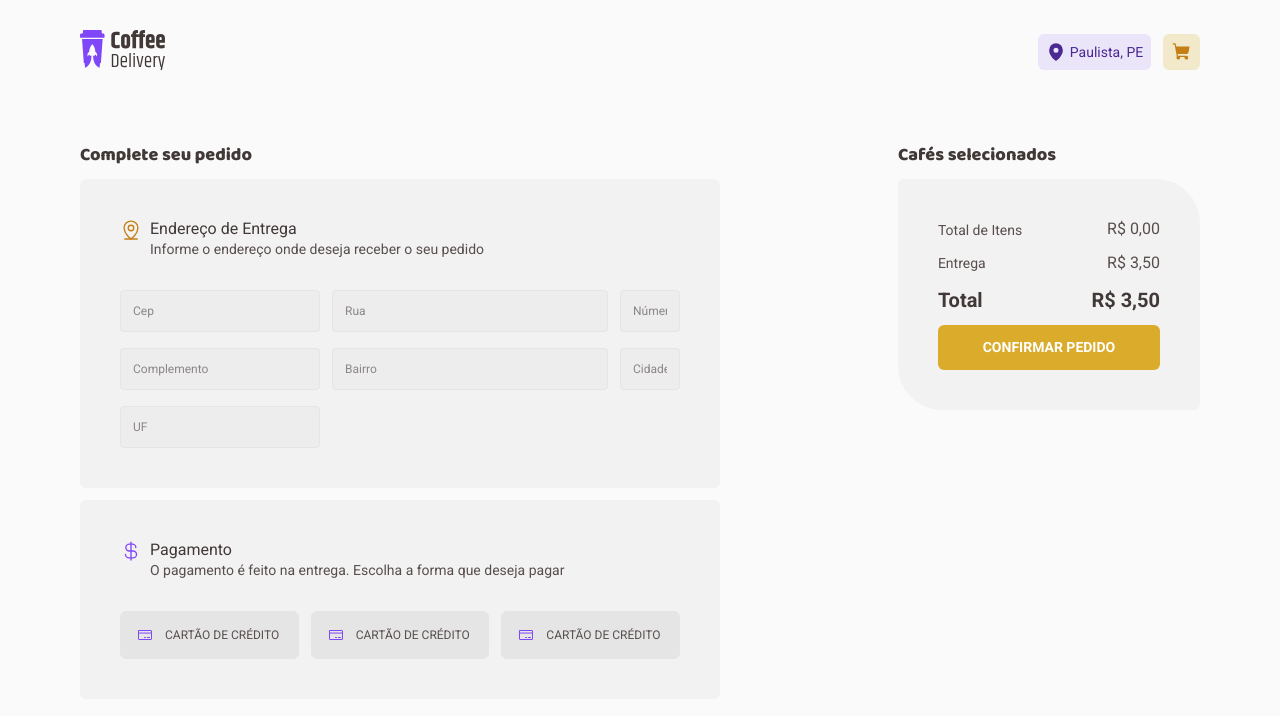
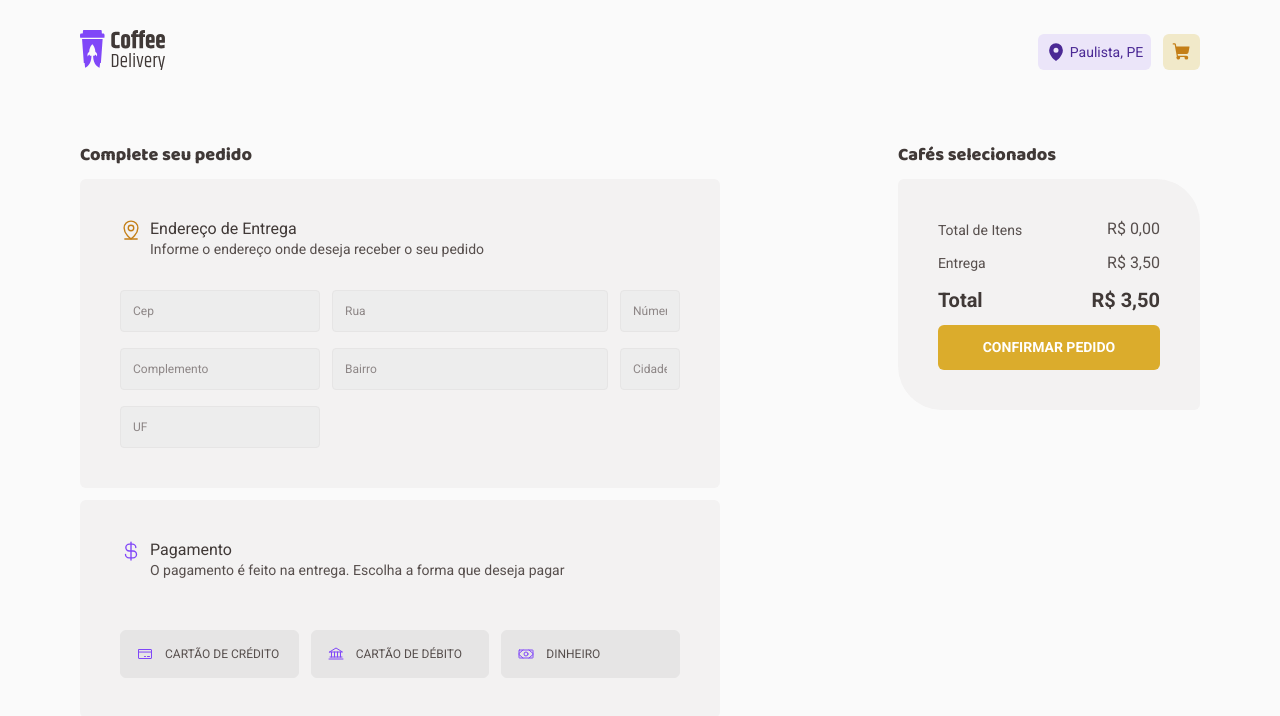
Before and after one commit to fabiomrm/coffee-delivery, a React (Vite) app in the folder frontend/: page /checkout in a window 1280 px wide. Shown: the top 716 px of the page. Built offline with nearby package versions, Linux system fonts and the light colour scheme.

Commit message:
commit final desafio 02 coffee delivery

```diff
--- a/frontend/src/components/PaymentMethodInput/index.tsx
+++ b/frontend/src/components/PaymentMethodInput/index.tsx
@@ -1,11 +1,25 @@
-import { PaymentMethodInputContainer } from "./styles";
+import { PaymentMethodInputContainer, ContentContainer } from "./styles";
 import { CreditCard } from "phosphor-react";
+import { forwardRef, InputHTMLAttributes } from "react";
 
-export function PaymentMethodInput() {
+interface PaymentMethodInputProps extends InputHTMLAttributes<HTMLInputElement> {
+  id: string;
+  icon: React.ReactNode;
+  label: string;
+  value: string;
+}
+
+
+export const PaymentMethodInput = forwardRef<HTMLInputElement, PaymentMethodInputProps>(({ id, icon, label, ...props }, ref) => {
   return (
     <PaymentMethodInputContainer>
-      <CreditCard size={16} />
-      Cartão de crédito
+      <input id={id} type="radio" {...props} name="paymentMethod" ref={ref} />
+      <label htmlFor={id}>
+        <ContentContainer>
+          {icon}
+          {label}
+        </ContentContainer>
+      </label>
     </PaymentMethodInputContainer>
   )
-}
+})
--- a/frontend/src/components/PaymentMethodInput/styles.ts
+++ b/frontend/src/components/PaymentMethodInput/styles.ts
@@ -1,7 +1,27 @@
-import styled from "styled-components";
+import styled, { css } from "styled-components";
 
 export const PaymentMethodInputContainer = styled.div`
-  padding: 0 1rem;
+ input {
+  visibility: hidden;
+  appearance: none;
+ }
+
+ input:checked + label div {
+  ${({ theme }) => css`
+    background: ${theme.colors["brand-purple-light"]};
+    border-color: ${theme.colors["brand-purple"]};
+
+    &:hover {
+      background: ${theme.colors["brand-purple-light"]}
+    }
+  `}
+ }
+
+
+`
+
+export const ContentContainer = styled.div`
+ padding: 0 1rem;
   height: 3rem;
   background: ${({ theme }) => theme.colors["base-button"]};
   color: ${({ theme }) => theme.colors["base-text"]};
--- a/frontend/src/pages/Checkout/CompleteOrderForm/PaymentMethodOptions/index.tsx
+++ b/frontend/src/pages/Checkout/CompleteOrderForm/PaymentMethodOptions/index.tsx
@@ -1,12 +1,33 @@
+import { Bank, CreditCard, Money } from "phosphor-react";
 import { PaymentMethodInput } from "../../../../components/PaymentMethodInput";
 import { PaymentMethodOptionsContainer } from "./styles";
+import { useFormContext } from 'react-hook-form'
+
+export const paymentMethods = {
+  credit: {
+    label: "Cartão de crédito",
+    icon: <CreditCard size={16} />
+  },
+  debit: {
+    label: "Cartão de débito",
+    icon: <Bank size={16} />
+  },
+  money: {
+    label: "Dinheiro",
+    icon: <Money size={16} />
+  }
+}
 
 export function PaymentMethodOptions() {
+
+  const { register } = useFormContext()
+
   return (
     <PaymentMethodOptionsContainer>
-      <PaymentMethodInput />
-      <PaymentMethodInput />
-      <PaymentMethodInput />
+      {Object.entries(paymentMethods).map(([key, { label, icon }]) => (
+        <PaymentMethodInput key={label} label={label} icon={icon} value={key} id={key} {...register('paymentMethod')} />
+      ))}
+
     </PaymentMethodOptionsContainer>
   )
 }
--- a/frontend/src/pages/Checkout/index.tsx
+++ b/frontend/src/pages/Checkout/index.tsx
@@ -2,10 +2,18 @@ import { CompleteOrderForm } from "./CompleteOrderForm";
 import { SelectedCoffees } from "./SelectedCoffees";
 import { CheckoutContainer } from "./styles";
 import { useForm, FormProvider } from 'react-hook-form';
+import { useNavigate } from "react-router-dom";
 
 
 export type OrderData = {
   cep: string;
+  street: string;
+  number: string;
+  complement: string;
+  neighborhood: string;
+  city: string;
+  uf: string;
+  paymentMethod: "credit" | "debit" | "money";
 }
 
 type ConfirmOrderData = OrderData;
@@ -13,12 +21,14 @@ type ConfirmOrderData = OrderData;
 
 export function Checkout() {
 
-
+  const navigate = useNavigate();
   const form = useForm<ConfirmOrderData>();
   const { handleSubmit } = form;
 
   function submitForm(data: ConfirmOrderData) {
-    console.log(data)
+    navigate("/confirm", {
+      state: data
+    })
   }
 
 
--- a/frontend/src/pages/Finished/index.tsx
+++ b/frontend/src/pages/Finished/index.tsx
@@ -4,8 +4,19 @@ import motoImg from '../../assets/moto.svg'
 import { InfoWithIcon } from "../../components/InfoWithIcon";
 import { MapPin, CurrencyDollar, Clock } from "phosphor-react";
 import { useTheme } from "styled-components";
+import { useLocation } from "react-router-dom";
+import { OrderData } from "../Checkout";
+import { paymentMethods } from "../Checkout/CompleteOrderForm/PaymentMethodOptions";
+
+interface LocationType {
+  state: OrderData
+}
 
 export function Finished() {
+
+  const { state } = useLocation() as unknown as LocationType
+
+  console.log(state)
   const { colors } = useTheme()
   return (
     <FinishedContainer className="container">
@@ -17,13 +28,13 @@ export function Finished() {
       <section>
         <OrderDetailsContainer>
           <InfoWithIcon icon={<MapPin weight="fill" />} iconBg={colors["brand-purple"]}
-            text={<RegularText>Entrega em <strong>Rua João Daniel Martinelli, 102</strong> <br /> Farrapos - Porto Alegre, RS</RegularText>}
+            text={<RegularText>Entrega em <strong>{state.street}, {state.number}</strong> <br /> {state.neighborhood} - {state.city}, {state.uf}</RegularText>}
           />
           <InfoWithIcon icon={<Clock weight="fill" />} iconBg={colors["brand-yellow"]}
             text={<RegularText>Previsão de entrega  <br /><strong>20 min - 30 min</strong></RegularText>}
           />
           <InfoWithIcon icon={<CurrencyDollar weight="fill" />} iconBg={colors["brand-yellow-dark"]}
-            text={<RegularText><strong>Cartão de crédito</strong></RegularText>}
+            text={<RegularText><strong>{paymentMethods[state.paymentMethod].label}</strong></RegularText>}
           />
         </OrderDetailsContainer>
         <img src={motoImg} alt="" />
```
Also changed, not shown: frontend/src/pages/Checkout/CompleteOrderForm/AddressForm/index.tsx (+37 -7 lines).
